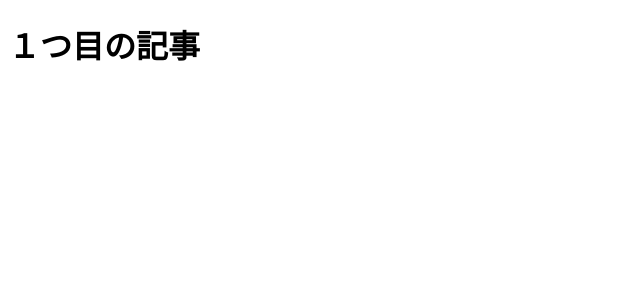
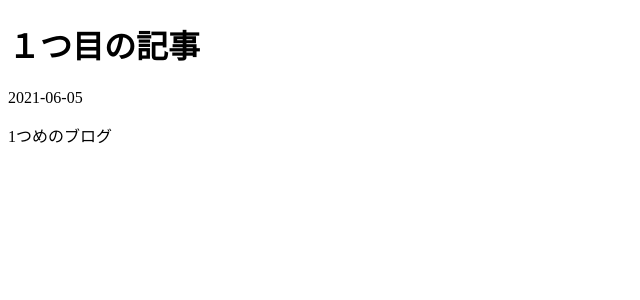
Before and after one commit to JOKOJOKO405/next-portfolio, a Next.js app: page /blog/first-blog in a window 1280 px wide. Shown: the top 300 px of the page, without its empty margins (0-640 px from the left). Built offline with nearby package versions, Linux system fonts and the light colour scheme.

Commit message:
add ブログの画面出力

```diff
--- a/src/pages/blog/[slug].js
+++ b/src/pages/blog/[slug].js
@@ -1,10 +1,12 @@
 import matter from 'gray-matter'
+import ReactMarkdown from 'react-markdown'
 
 const SingleBlog = (props) => {
   return (
     <>
       <h1>{props.frontmatter.title}</h1>
-
+      <p>{props.frontmatter.data}</p>
+      <ReactMarkdown children={props.markdownBody} />
     </>
   )
 }
```
Also changed, not shown: src/pages/blog.js (+5 -2 lines).
